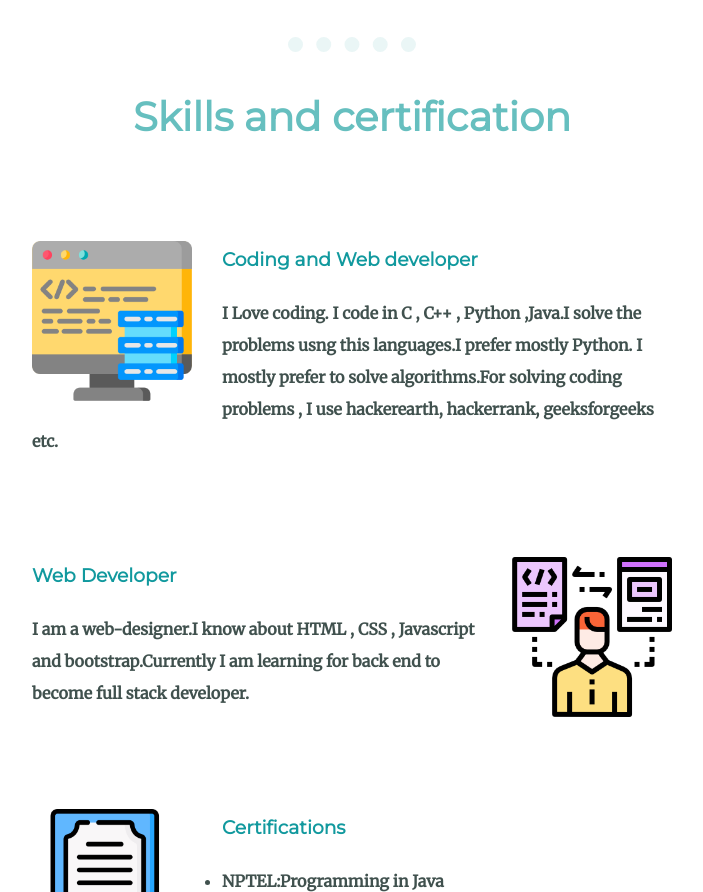
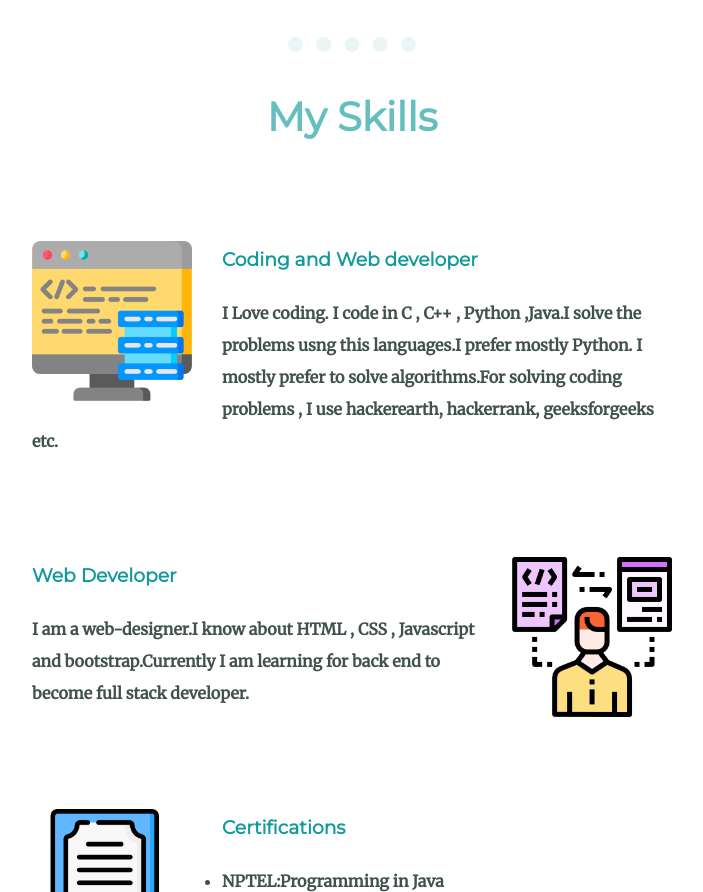
Before and after one commit to chiragmogra/web-development-HTML-CSS, a plain HTML site: page index.html in a window 1280 px wide. Shown: the part 1404-2296 px from the top of the page, without its empty margins (288-991 px from the left). Drawn offline with Linux system fonts and the light colour scheme.

Commit message:
Update index.html

```diff
--- a/index.html
+++ b/index.html
@@ -25,7 +25,7 @@
         </div>
         <hr>
         <div class="skills">
-          <h2>Skills and certification</h2>
+          <h2>My Skills</h2>
           <div class="skill-row">
             <img class="codeimg" src="coding.png" alt="code's image" >
             <h3>Coding and Web developer</h3>
```
